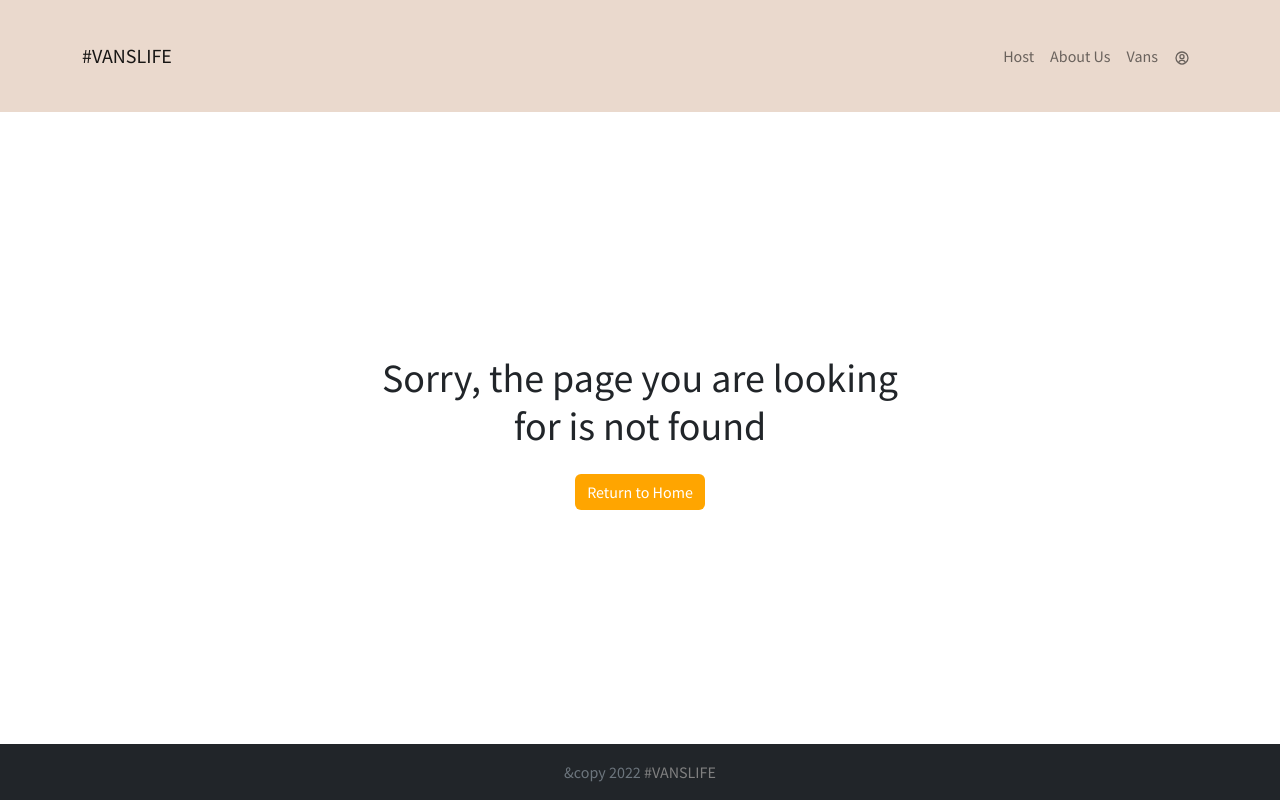
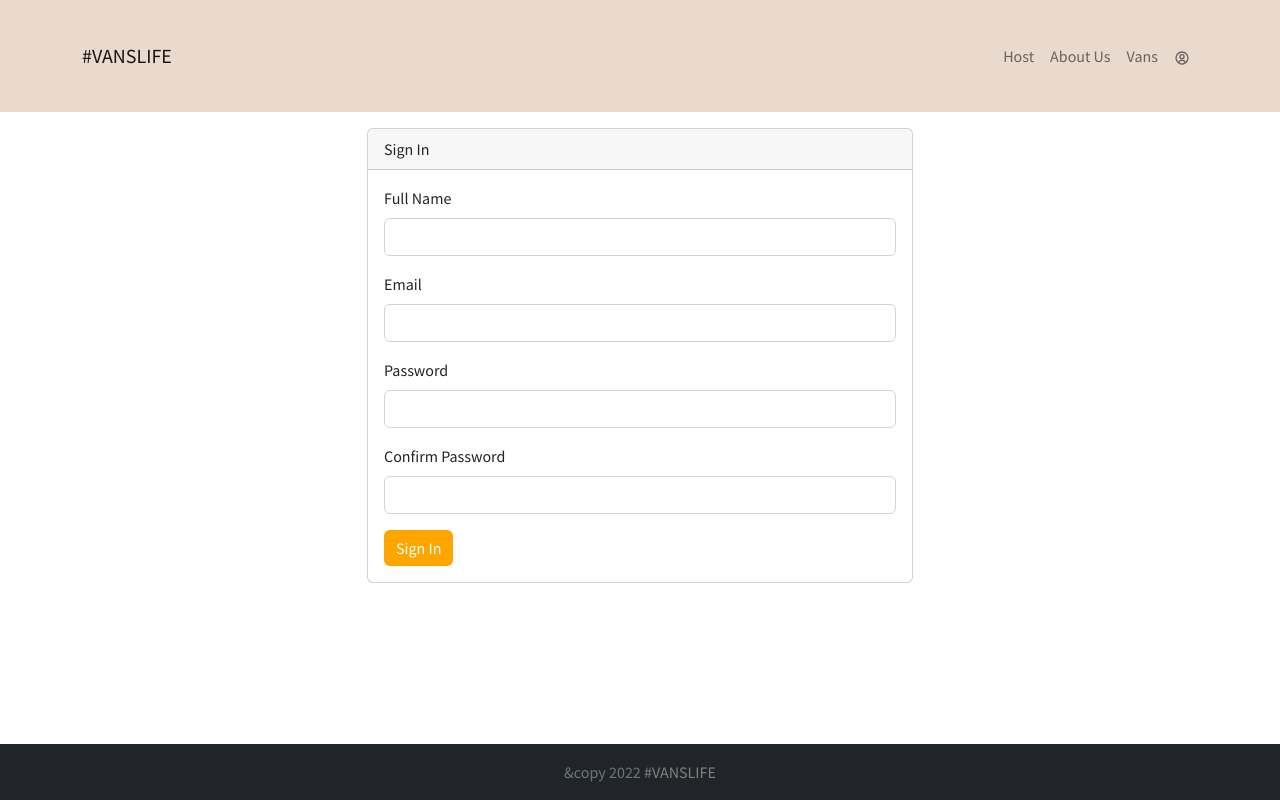
Before and after one commit to darenminarolli/vans-website, a React (Vite) app: page /signin in a window 1280 px wide. Before the commit this address had no page. Built offline with nearby package versions, Linux system fonts and the light colour scheme; what miragejs would draw is missing.

Commit message:
checking

```diff
--- a/src/App.jsx
+++ b/src/App.jsx
@@ -22,6 +22,8 @@ import VanHostDeailPhotos from './pages/Host/VanHostDeailPhotos'
 import VanHostDetailPricing from './pages/Host/VanHostDetailPricing'
 import VanHostDetailDetails from './pages/Host/VanHostDetailDetails'
 import Login from './formValidation/Login'
+import SignIn from './formValidation/SignIn'
+import SignInSucces from './formValidation/SignInSucces'
 
 
 const router = createBrowserRouter(createRoutesFromElements(
@@ -31,8 +33,10 @@ const router = createBrowserRouter(createRoutesFromElements(
     <Route path='about' element={<About/>}/>
     <Route path='vans' element={<Vans/>} loader={VansLoader}/>
     <Route path='vans/:id' element={<VanDetail/>}/>
-    <Route path='login' element={<Login/>}/>
-    <Route path='host' element={<HostLayout/>}>
+    <Route path='login' element={<Login/>}   />
+    <Route path='signin' element={<SignIn/>}/>
+    <Route path='signInSuccess' element={<SignInSucces/>}/>
+    <Route path='host' element={<HostLayout/>}  >
       <Route index element={<Dashboard/>} />
       <Route path='income' element={<Income/>}/>
       <Route path='review' element={<Reviews/>}/>
@@ -48,6 +52,7 @@ const router = createBrowserRouter(createRoutesFromElements(
   </>
 ))
 export default function App() {
+
   return (
     <RouterProvider router={router} />
   )
--- a/src/formValidation/Login.jsx
+++ b/src/formValidation/Login.jsx
@@ -1,9 +1,20 @@
-import React from 'react'
+import React, { useState } from 'react'
+import { NavLink, useNavigate,  } from 'react-router-dom'
 
 const Login = () => {
+  const navigator=useNavigate()
     const [loginFormData,setLoginFormData]=React.useState({email:'',password:''})
+    const [isValid,isValidSet]=useState(true)
     function handleSubmit(e){
       e.preventDefault()
+       let emailValidtation=localStorage.getItem('email');
+       let pswValidation=localStorage.getItem('password');
+       if(emailValidtation==loginFormData.email && pswValidation==loginFormData.password){
+        (navigator('/host'))
+       }else{
+        isValidSet(false)
+        console.log('error')
+       }
 
     }
     function handleChange(e){
@@ -13,18 +24,33 @@ const Login = () => {
             [name]: value
         }))
     }
+    const styles={
+      color: 'black',
+      border: '1px solid rgba(255, 204, 199, 1)',
+      borderRadius:'3px',
+      width:'100%',
+      marginBottom: '10px',
+      padding:'3px',
+      backgroundColor: 'rgba(255, 241, 240, 1)',
+    }
 
   return (
     <>
-      <section className='container-fluid d-flex flex-column align-items-center justify-content-center mt-3' style={{ width:'40vw'}}>
-        <h1 style={{fontSize:'1.5rem'}}>Sign in to your account</h1>
+     <section className='container-fluid d-flex flex-column align-items-center justify-content-center mt-3' style={{ width:'40vw'}}>
+        <hgroup>
+        <h1>Log in to your account</h1>
+        {isValid?<p>Enter the credetials to log in to your account.</p>
+        : <button type="button"style={styles}>The credentials are incorrect</button>
+        }
+        </hgroup>
         <form onSubmit={handleSubmit} style={{width:'30vw'}}>
             <label htmlFor="email">E-mail:</label><br/>
             <input type="email" onChange={handleChange} name='email' id='email' className='form-control' style={{width:'30vw'}} placeholder='Enter your email...'/><br />
             <label htmlFor="password" >Password:</label><br />
-            <input type="password" onChange={handleChange} name='password' className='form-control' id='password' style={{width:'30vw'}} placeholder='Enter your password...'/><br />
+            <input type="password" onChange={handleChange} name='password' className='form-control' id='password' style={{width:'30vw'}} placeholder='Enter your password...' required={true}/><br />
             <button type='submit' className='btn btn-primary' style={{width:'30vw'}}>Log In</button>
-        </form>
+        </form><br />
+        <p>Don't have one? <span><NavLink to='/signin'>Create one Now</NavLink></span></p>
       </section>
     </>
   )
--- a/src/formValidation/SignIn.jsx
+++ b/src/formValidation/SignIn.jsx
@@ -1,9 +1,76 @@
-import React from 'react'
+import React, { useState } from 'react';
+import { useNavigate } from 'react-router-dom';
 
 const SignIn = () => {
+  const navigator=useNavigate()
+  const[isValid,isValidSet]=useState(true)
+  const [formData, setFormData] = useState({
+    fullName: '',
+    email: '',
+    password: '',
+    confirmPassword: '',
+  });
+console.log(formData)
+  const handleChange = (e) => {
+    const {name, value}=e.target;
+    setFormData((prevData)=>({...prevData,[name]:value}))
+
+  };
+
+  const handleSubmit = (e) => {
+    e.preventDefault()
+    localStorage.clear();
+    localStorage.setItem('email', formData.email);
+    localStorage.setItem('password', formData.password);
+    isValid? navigator('/signInSuccess'): '';
+  }
+ const styles={
+  color: 'black',
+  border: '1px solid rgba(255, 204, 199, 1)',
+  borderRadius:'3px',
+  width:'50%',
+  marginLeft: '25%',
+  marginTop:'10px',
+  padding:'3px',
+  backgroundColor: 'rgba(255, 241, 240, 1)',
+ }
   return (
-    <div>SignIn</div>
-  )
-}
+<div className="container mb-5 mt-3">
+    <div className="row justify-content-center">
+      <div className="col-md-6">
+        <div className="card">
+          <div className="card-header">
+            Sign In
+          </div>
+         {!isValid?  <div className='card-text'>
+            <button type='button' style={styles}>The 2 passwords do not match</button>
+          </div>: ''}
+          <div className="card-body">
+            <form method='post' onSubmit={handleSubmit} >
+              <div className="mb-3">
+                <label htmlFor="fullName" className="form-label">Full Name</label>
+                <input type="text" onChange={handleChange} className="form-control" id="fullName" name="fullName" required/>
+              </div>
+              <div className="mb-3">
+                <label htmlFor="email" className="form-label">Email</label>
+                <input type="email" onChange={handleChange} className="form-control" id="email" name="email" required/>
+              </div>
+              <div className="mb-3">
+                <label htmlFor="password" className="form-label">Password</label>
+                <input type="password" onChange={handleChange} className="form-control" id="password" name="password" required/>
+              </div>
+              <div className="mb-3">
+                <label htmlFor="confirmPassword" className="form-label">Confirm Password</label>
+                <input type="password" onChange={handleChange} className="form-control" id="confirmPassword" name="confirmPassword" required/>
+              </div>
+            <button type="submit" className="btn btn-primary">Sign In</button>
+          </form>
+        </div>
+      </div>
+    </div>
+  </div>
+</div>
+ );
+};
 
-export default SignIn
+export default SignIn;
--- a/src/formValidation/SignInSucces.jsx
+++ b/src/formValidation/SignInSucces.jsx
@@ -1,5 +1,6 @@
 import React from 'react'
 import { NavLink } from 'react-router-dom'
+import SuccessImg from '../assets/Screenshot (7).png'
 
 const SignInSucces = () => {
   return (
@@ -10,8 +11,9 @@ const SignInSucces = () => {
         <p>You have succesfully created an account,<br />
            go to login in now...
         </p>
+        <img src={SuccessImg} alt="" className='img-fluid' style={{width:'100%',}} />
         </hgroup>
-         <button type='button' style={{width:'70%'}} className='btn btn-primary'><NavLink className='nav-link' to='/login'>Go to login</NavLink></button>
+         <button type='button' style={{width:'100%'}} className='btn btn-primary'><NavLink className='nav-link' to='/login'>Go to login</NavLink></button>
     </section>
     </>
   )
--- a/src/pages/Vans/Vans.jsx
+++ b/src/pages/Vans/Vans.jsx
@@ -1,4 +1,3 @@
-import React, { useState, useEffect } from 'react';
 import { Link, useSearchParams, useLoaderData} from 'react-router-dom';
 import { Card, Button, Container, Row, Col } from 'react-bootstrap';
 import '../../server';
@@ -17,17 +16,7 @@ console.log(vans);
 
 const displayFilteredVans= typeFilter? vans.filter((van)=>van.type==typeFilter): vans;
 
-const [color,setColor]=useState(null)
 
-// const colorChanger=()=>{
-// if(vans.type=='luxury'){
-//   setColor('#161616')
-// }else if(vans.type=='simple'){
-//   setColor('#E17654')
-// }else{
-//   setColor('#115E59')
-// }
-// }
 function handleFilterChange(key, value) {
   setSearchParams(prevParams => {
       if (value === null) {
```
Also changed, not shown: src/assets/Screenshot (7).png (added).
